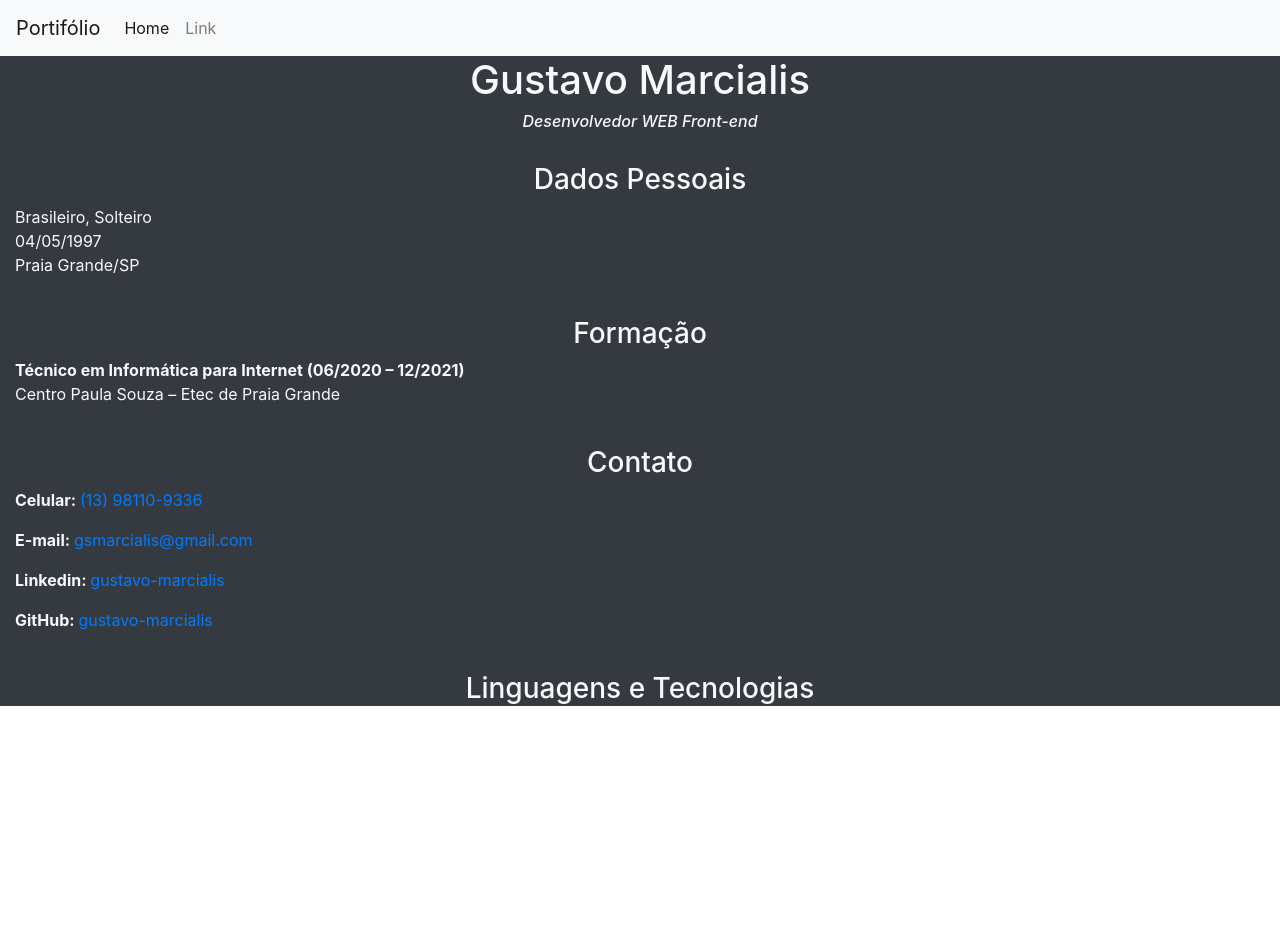
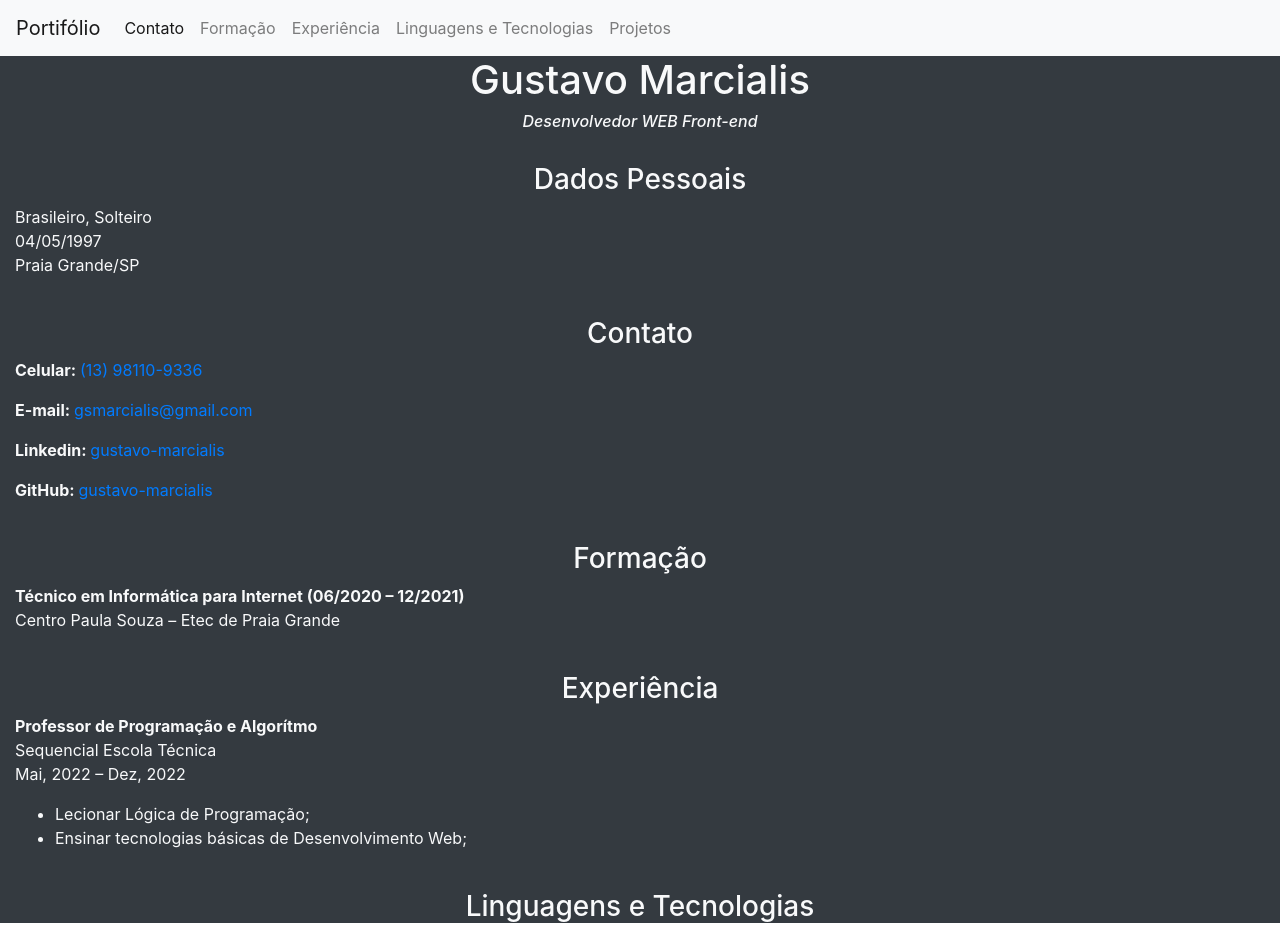
Before and after one commit to gustavo-marcialis/Portifolio, a website: page index.html in a window 1280 px wide. Before the commit the page ends 800 px from the top, so only its background shows below. Drawn offline with nearby package versions, Linux system fonts and the light colour scheme.

Commit message:
Criação do menu de navegação; Adição da área "Experiência".

```diff
--- a/index.html
+++ b/index.html
@@ -18,16 +18,25 @@
 		<div class="collapse navbar-collapse" id="conteudoNavbarSuportado">
 			<ul	 class="navbar-nav mr-auto">
 				<li class="nav-item active">
-					<a class="nav-link" href="#">Home <span class="sr-only">(página atual)</span></a>
+					<a class="nav-link" href="#contato">Contato <span class="sr-only">(página atual)</span></a>
 				</li>
 				<li class="nav-item">
-					<a class="nav-link" href="#">Link</a>
+					<a class="nav-link" href="#formacao">Formação</a>
+				</li>
+				<li class="nav-item">
+					<a class="nav-link" href="#experiencia">Experiência</a>
+				</li>
+				<li class="nav-item">
+					<a class="nav-link" href="#linguagens">Linguagens e Tecnologias</a>
+				</li>
+				<li class="nav-item">
+					<a class="nav-link" href="#projetos">Projetos</a>
 				</li>
 			</ul>
 		</div>
 	</nav>
 
-	<div class="container-flex bg-dark text-light">
+	<div id="inicio" class="container-flex bg-dark text-light">
 		<h1 class="text-center">Gustavo Marcialis</h1>
 		<h6 class="text-center"><i>Desenvolvedor WEB Front-end</i></h6><br>
 
@@ -36,12 +45,7 @@
 			<p>Brasileiro, Solteiro <br> 04/05/1997 <br> Praia Grande/SP</p>
 		</div><br>
 
-		<div class="container-fluid">
-			<h3 class="text-center">Formação</h3>
-			<p><b>Técnico em Informática para Internet (06/2020 – 12/2021)</b> <br> Centro Paula Souza – Etec de Praia Grande</p>
-		</div><br>
-
-		<div class="container-fluid">
+		<div id="contato" class="container-fluid">
 			<h3 class="text-center">Contato</h3>
 			<p><b>Celular: </b><a href="https://api.whatsapp.com/send/?phone=%2B5513981109336&text&type=phone_number&app_absent=0" >(13) 98110-9336</a></p>
 			<p><b>E-mail: </b><a href="mailto:gsmarcialis@gmail.com" >gsmarcialis@gmail.com</a></p>
@@ -49,7 +53,23 @@
 			<p><b>GitHub: </b><a href="https://github.com/gustavo-marcialis">gustavo-marcialis</a></p>
 		</div><br>
 
-		<div class="container-fluid">
+		<div id="formacao" class="container-fluid">
+			<h3 class="text-center">Formação</h3>
+			<p><b>Técnico em Informática para Internet (06/2020 – 12/2021)</b> <br> Centro Paula Souza – Etec de Praia Grande</p>
+		</div><br>
+
+		<div id="experiencia" class="container-fluid">
+			<h3 class="text-center">Experiência</h3>
+			<p><b>Professor de Programação e Algorítmo</b><br>
+			Sequencial Escola Técnica<br>
+			Mai, 2022 – Dez, 2022</p>
+			<ul>
+				<li>Lecionar Lógica de Programação;</li>
+				<li>Ensinar tecnologias básicas de Desenvolvimento Web;</li>
+			</ul>
+		</div><br>
+
+		<div id="linguagens" class="container-fluid">
 			<h3 class="text-center">Linguagens e Tecnologias</h3>
 		</div>
 	</div>
```
